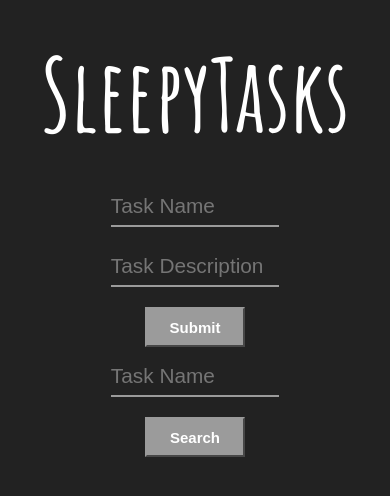
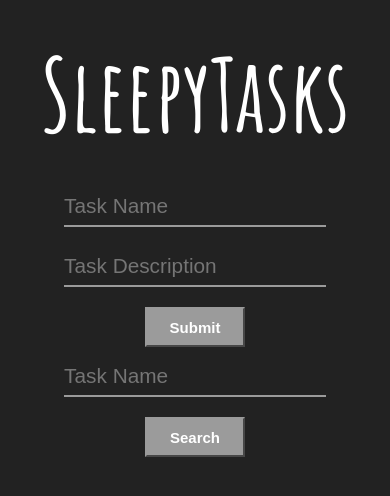
Before and after one commit to sleepyboy123/SleepyTravel, a React (Create React App) app: page / in a window 390 px wide. Shown: the top 496 px of the page. Built offline with nearby package versions, Linux system fonts and the light colour scheme.

Commit message:
Added Responsive CSS

```diff
--- a/src/component/GetTask.module.css
+++ b/src/component/GetTask.module.css
@@ -81,3 +81,10 @@ table td, table th {
     transition: all 0.2s;
     cursor: pointer;
 }
+
+@media only screen and (max-width: 700px) {
+    .form {
+        width: 70%;
+        margin: 0 auto;
+    }
+}
--- a/src/component/SetTask.module.css
+++ b/src/component/SetTask.module.css
@@ -45,3 +45,10 @@
     margin-bottom: 10px;
     cursor: pointer;
 }
+
+@media only screen and (max-width: 700px) {
+    .form {
+        width: 70%;
+        margin: 0 auto;
+    }
+}
```
